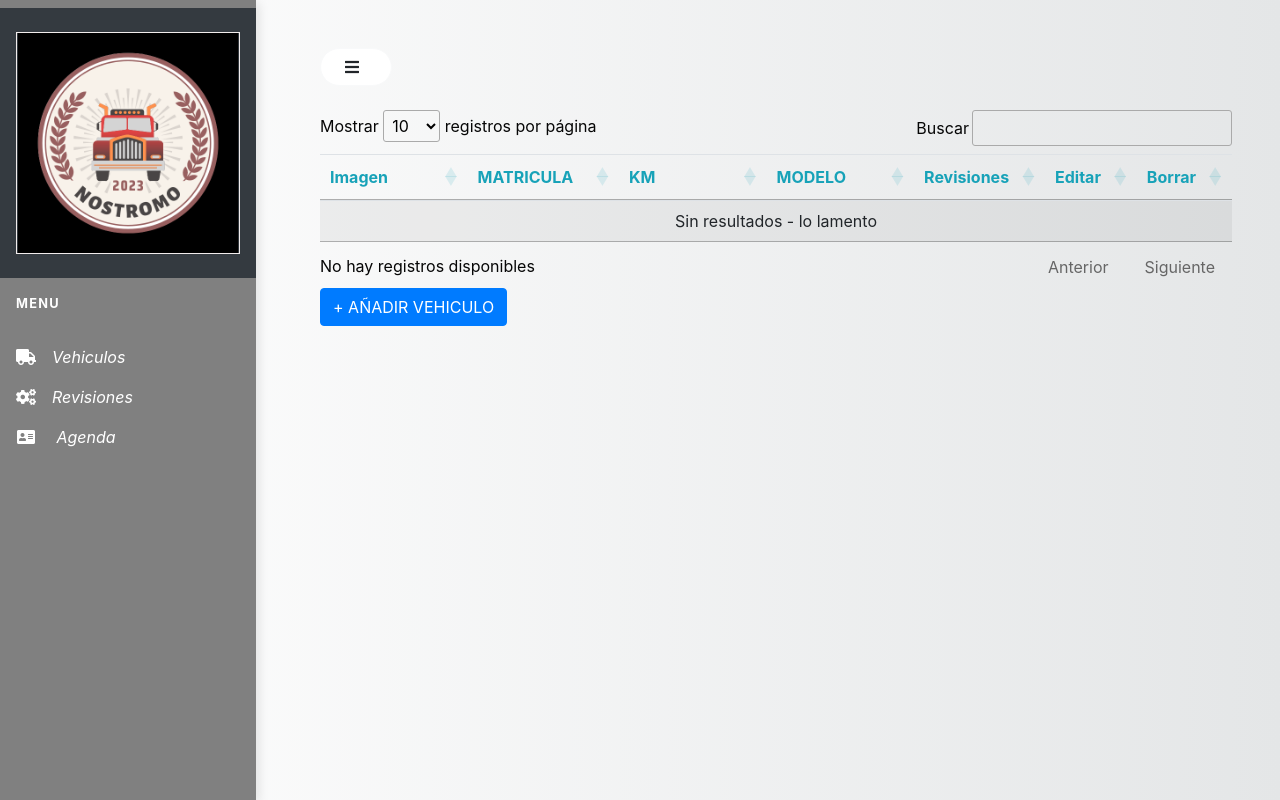
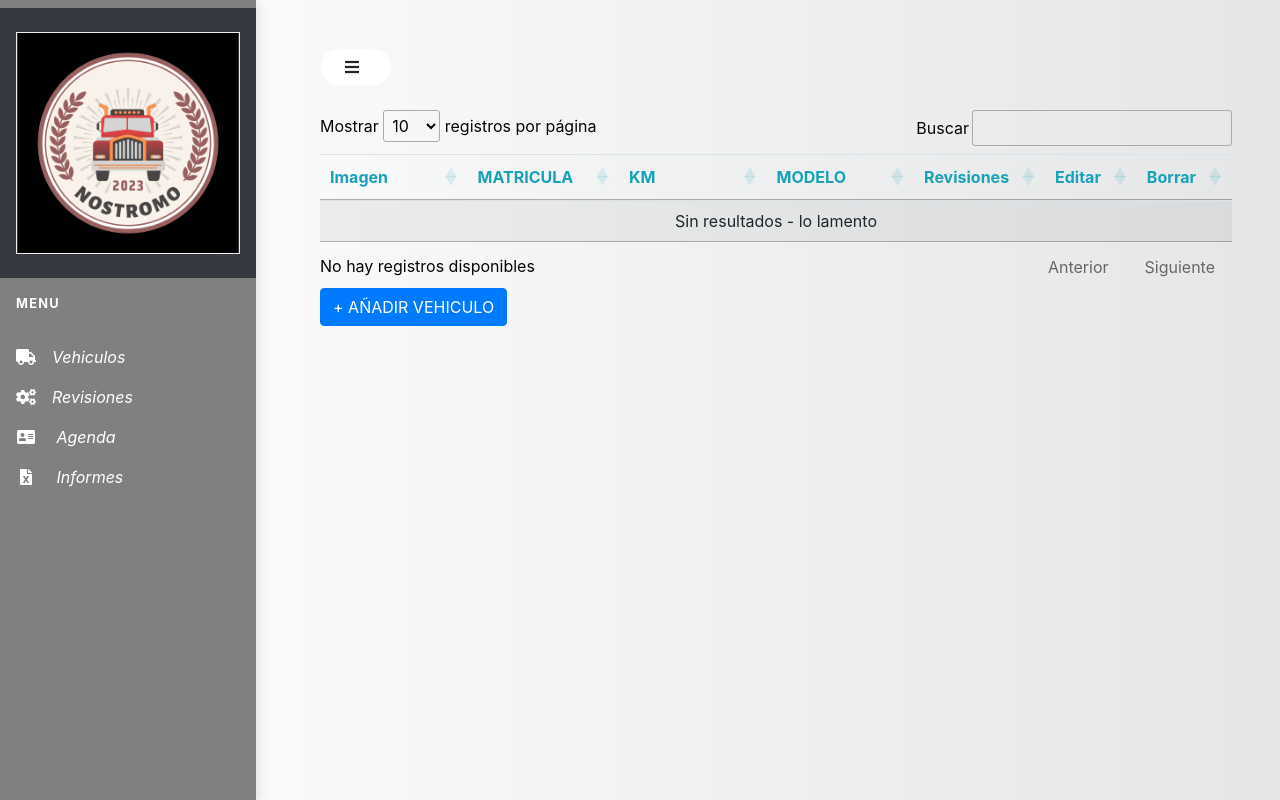
Before and after one commit to JSenen/NOSTROMO, a PHP site: page / in a window 1280 px wide. Run offline with PHP 8.4, Linux system fonts and the light colour scheme; data that the repository does not hold is empty; some libraries are stand-ins or nearby versions.

Commit message:
file excell icon navbar

```diff
--- a/view/headerview.php
+++ b/view/headerview.php
@@ -63,6 +63,12 @@ $(function() {
                 Agenda
               </a>
             </li>
+            <li class="nav-item">
+              <a href="" class="nav-link text-white font-italic bg-trasparent">
+                <i class="fa fa-file-excel mr-3 text-white fa-fw"></i>
+                Informes
+              </a>
+            </li>
           </ul>
        </div>
     </header>
```
